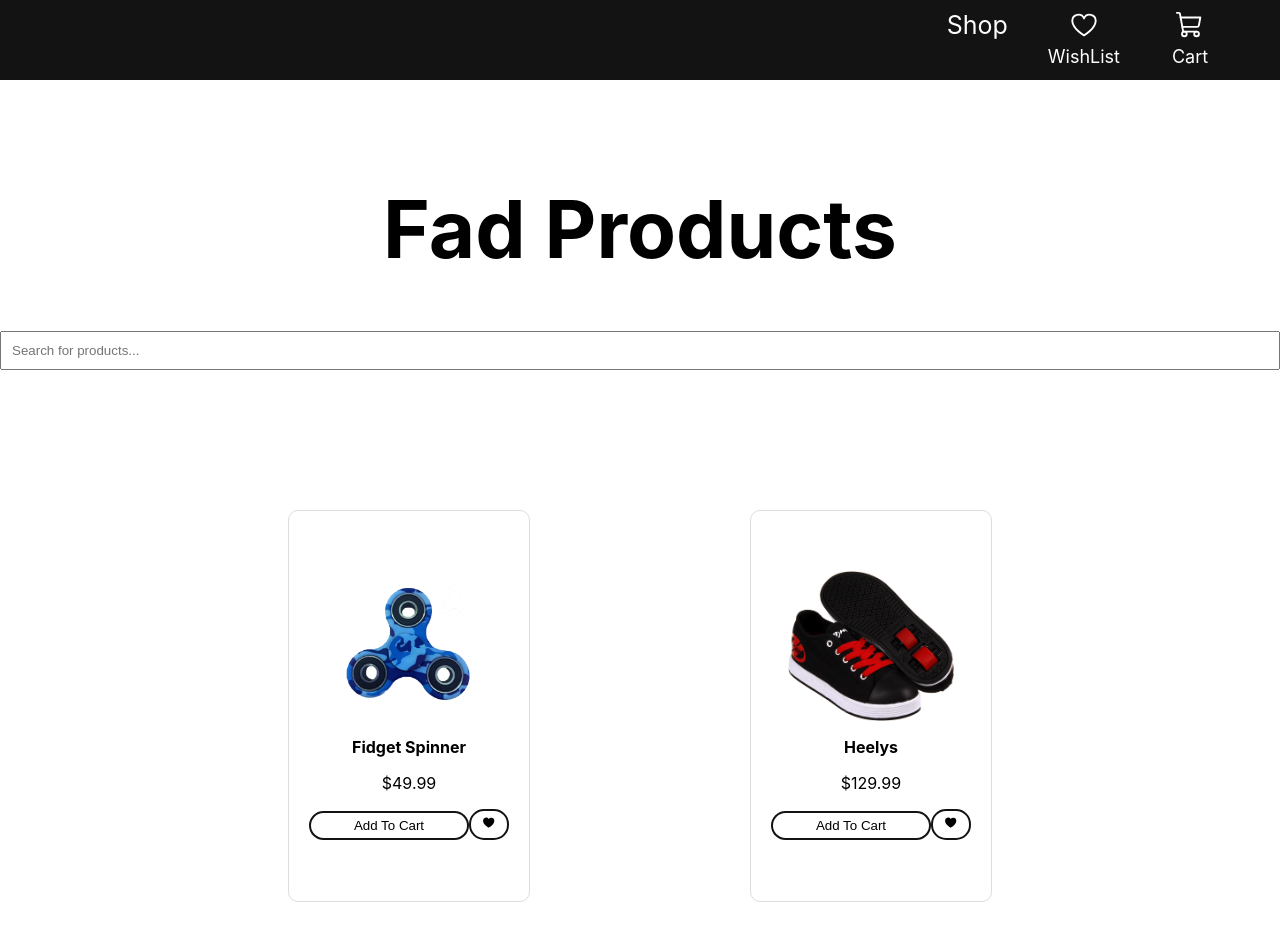
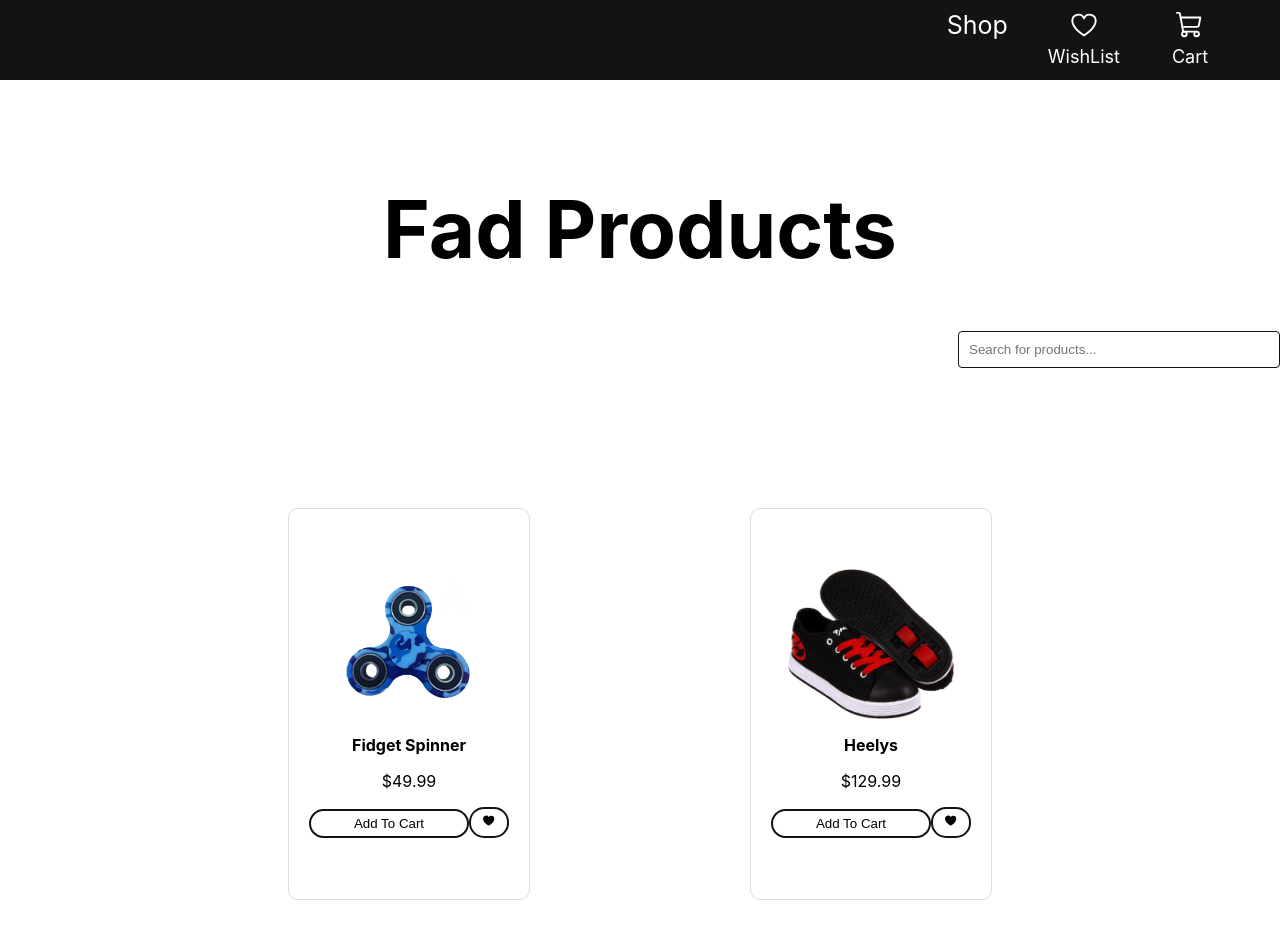
Before and after one commit to PrinceKarma/fad-products-v5, a React (Create React App) app: page / in a window 1280 px wide. Shown: the top 940 px of the page. Built offline with nearby package versions, Linux system fonts and the light colour scheme.

Commit message:
Made changes to the search bar position and functionality

```diff
--- a/src/pages/shop/shop.css
+++ b/src/pages/shop/shop.css
@@ -89,9 +89,16 @@
 .searchBar {
   margin-bottom: 20px;
   display: flex;
-  justify-content: center;
+  justify-content: flex-end; /* aligns the search bar to the right */
 }
 
+.searchBar input {
+  max-width: 300px; /* controls the width of the input box */
+  width: 100%; /* ensures the input takes up the max width but no more */
+  padding: 8px; /* optional: adds padding for better appearance */
+  border: 1px solid #121111; /* optional: gives the input a border */
+  border-radius: 4px; /* optional: rounds the corners of the input */
+}
 .products {
   display: flex;
   flex-wrap: wrap;
--- a/src/pages/shop/shop.jsx
+++ b/src/pages/shop/shop.jsx
@@ -36,9 +36,15 @@
 
       {/* Products List */}
       <div className="products">
-        {filteredProducts.map((product) => (
-          <Product key={product.id} data={product} />
-        ))}
+        {filteredProducts.length > 0 ? (
+          filteredProducts.map((product) => (
+            <Product key={product.id} data={product} />
+          ))
+        ) : (
+          <div className="noResults">
+            <p>No products found. Please try searching again.</p>
+          </div>
+        )}
       </div>
     </div>
   );
```
Also changed, not shown: 1 other file (tests, documents, lock files or other folders).
